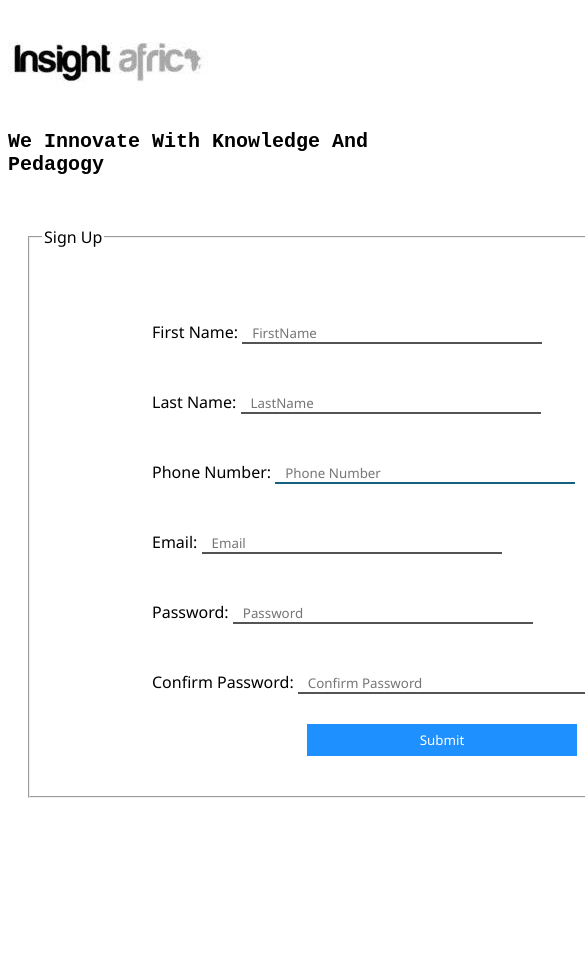
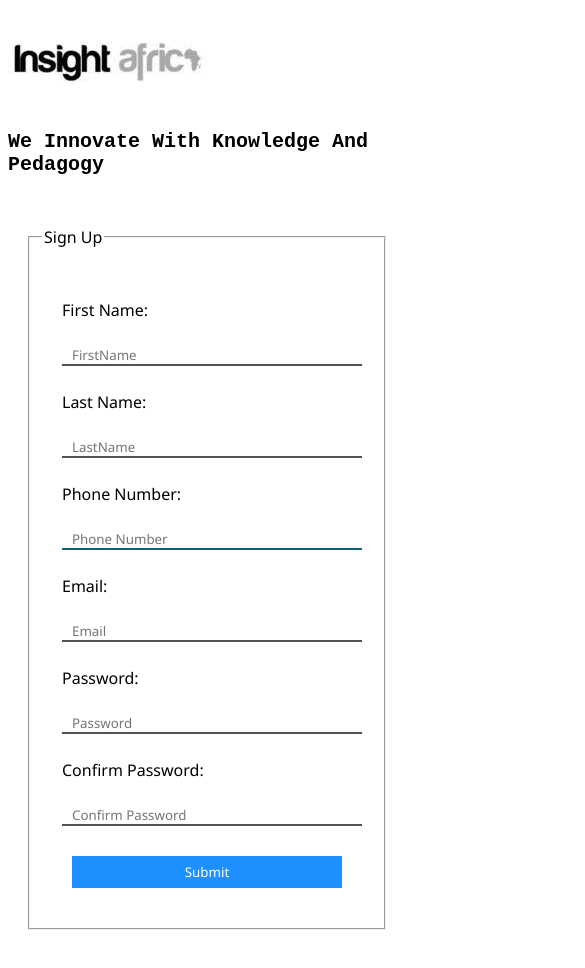
Before and after one commit to BigUncleYemi/Insight-africa, a React (Create React App) app: page / in a window 390 px wide. Shown: the top 968 px of the page, 585 px wide, since content can reach past the window. Before the commit the page ends 848 px from the top, so only its background shows below. Built offline with nearby package versions, Linux system fonts and the light colour scheme.

Commit message:
Updated correction

```diff
--- a/src/css/index.css
+++ b/src/css/index.css
@@ -18,10 +18,10 @@ header > h1{
 .form{
     display: inline-block;
     display: -ms-inline-flex;
-    width: 100%;
+    width: auto;
 }
 .row{
-    padding: 20px 100px 0px 100px;
+    padding: 20px 10px 0px 10px;
     display: block;
 }
 .row-form {
@@ -30,6 +30,7 @@ header > h1{
 }
 .col-left {
     padding: 25px 20px 0px 10px;
+    display : grid;
 }
 .col-right{
     padding: 25px 20px 0px 10px;
@@ -63,10 +64,11 @@ p{
 @media screen and (max-width: 768px) {
     .row-form{
         display: block;
-        min-width: 300px;
+        width: 300px;
     }
   .col-right{
       margin-left: 0px;
+      display : grid;
       }
 
 }
```
